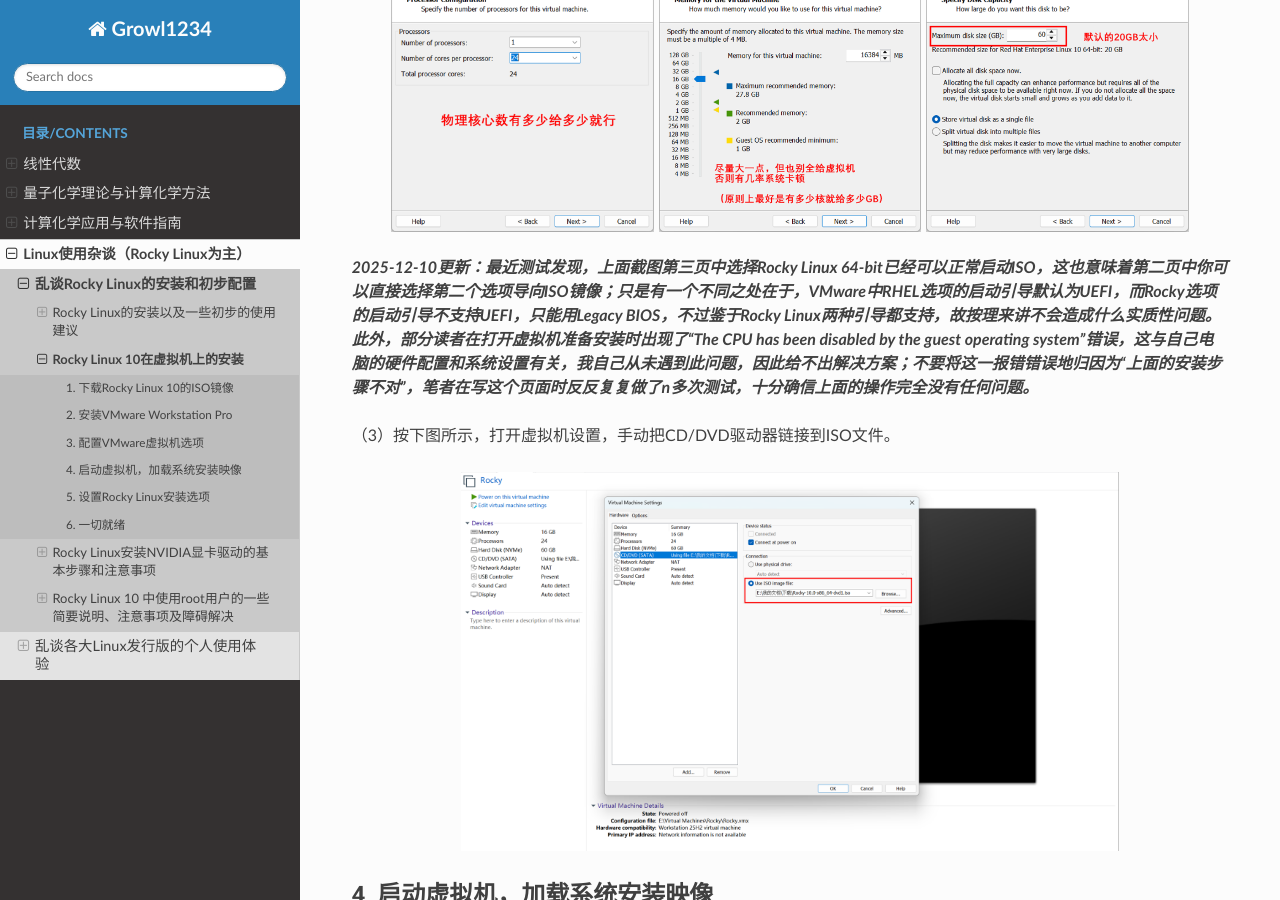
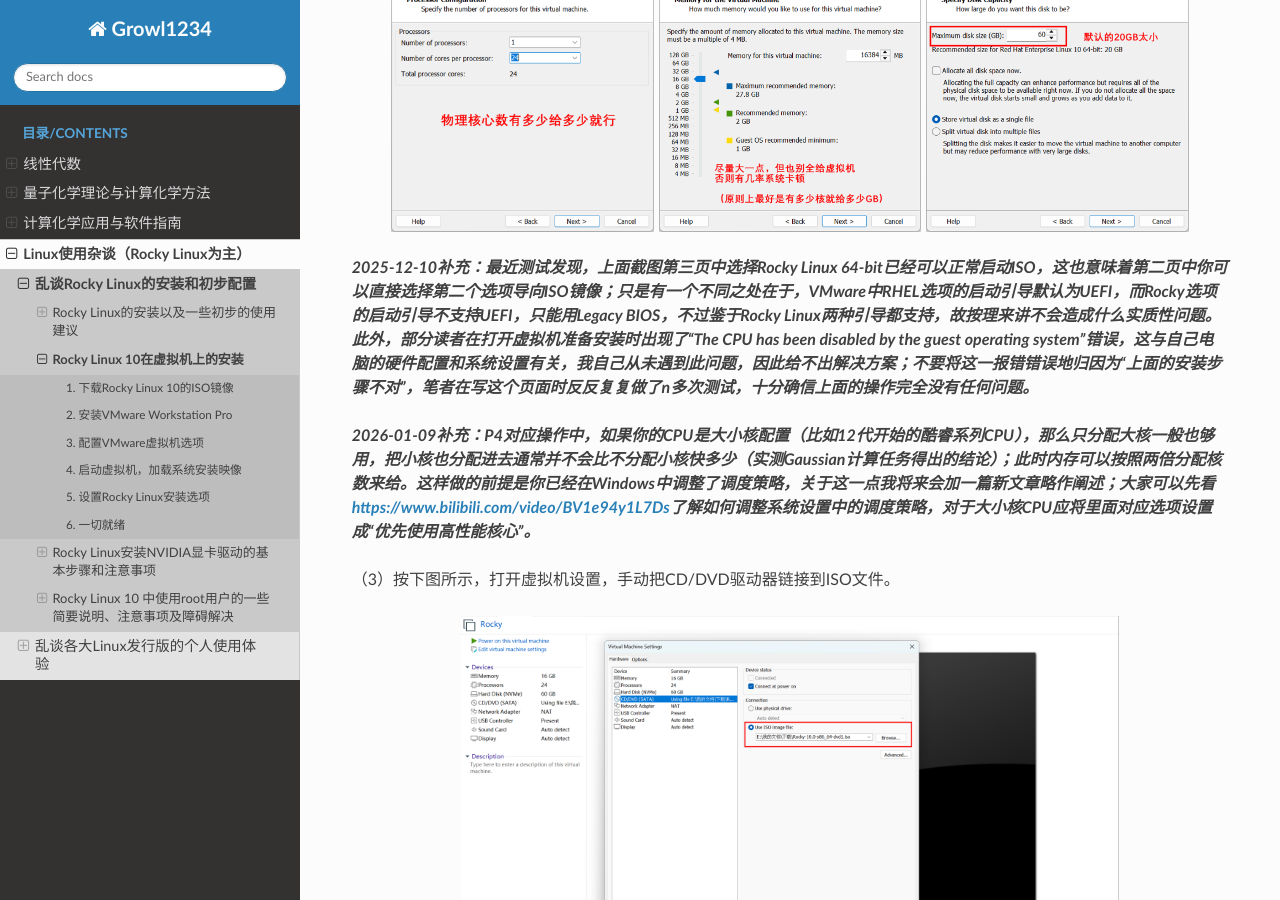
Before and after one commit to Growl1234/RTDProject, a Sphinx documentation site: the page built from source/linux/rocky/vmware_installation.md, in a window 1280 px wide and 900 px high, scrolled down 967 px. Built offline with Sphinx 7.4.7 and the Read the Docs theme 3.1.0, drawn with Linux system fonts in a browser that asks for light colours; some of the changed text lies outside the part shown.

Commit message:
Update vmware_installation.md

```diff
--- a/source/linux/rocky/vmware_installation.md
+++ b/source/linux/rocky/vmware_installation.md
@@ -1,6 +1,6 @@
 ## Rocky Linux 10在虚拟机上的安装
 
-***Last Updated: 2025-12-10***
+***Last Updated: 2026-01-09***
 
 **【写在前面：读这篇文章前吐血建议读者先认真看看我的[《Rocky Linux的安装以及一些初步的使用建议》](./installation)这篇文章，下面涉及的部分重复内容我已经在里写得很详细了，因此不再赘述，仅在有可能的不同点时加一些补充。那篇文章最后的“一些额外的使用建议”对虚拟机也一样适用。】**
 
@@ -25,7 +25,9 @@
   <img src="../../_static/images/vm6.png" width="30%" />
 </p>
 
-***2025-12-10更新：最近测试发现，上面截图第三页中选择Rocky Linux 64-bit已经可以正常启动ISO，这也意味着第二页中你可以直接选择第二个选项导向ISO镜像；只是有一个不同之处在于，VMware中RHEL选项的启动引导默认为UEFI，而Rocky选项的启动引导不支持UEFI，只能用Legacy BIOS，不过鉴于Rocky Linux两种引导都支持，故按理来讲不会造成什么实质性问题。此外，部分读者在打开虚拟机准备安装时出现了“The CPU has been disabled by the guest operating system”错误，这与自己电脑的硬件配置和系统设置有关，我自己从未遇到此问题，因此给不出解决方案；不要将这一报错错误地归因为“上面的安装步骤不对”，笔者在写这个页面时反反复复做了n多次测试，十分确信上面的操作完全没有任何问题。***
+***2025-12-10补充：最近测试发现，上面截图第三页中选择Rocky Linux 64-bit已经可以正常启动ISO，这也意味着第二页中你可以直接选择第二个选项导向ISO镜像；只是有一个不同之处在于，VMware中RHEL选项的启动引导默认为UEFI，而Rocky选项的启动引导不支持UEFI，只能用Legacy BIOS，不过鉴于Rocky Linux两种引导都支持，故按理来讲不会造成什么实质性问题。此外，部分读者在打开虚拟机准备安装时出现了“The CPU has been disabled by the guest operating system”错误，这与自己电脑的硬件配置和系统设置有关，我自己从未遇到此问题，因此给不出解决方案；不要将这一报错错误地归因为“上面的安装步骤不对”，笔者在写这个页面时反反复复做了n多次测试，十分确信上面的操作完全没有任何问题。***
+
+***2026-01-09补充：P4对应操作中，如果你的CPU是大小核配置（比如12代开始的酷睿系列CPU），那么只分配大核一般也够用，把小核也分配进去通常并不会比不分配小核快多少（实测Gaussian计算任务得出的结论）；此时内存可以按照两倍分配核数来给。这样做的前提是你已经在Windows中调整了调度策略，关于这一点我将来会加一篇新文章略作阐述；大家可以先看[https://www.bilibili.com/video/BV1e94y1L7Ds](https://www.bilibili.com/video/BV1e94y1L7Ds)了解如何调整系统设置中的调度策略，对于大小核CPU应将里面对应选项设置成“优先使用高性能核心”。***
 
 （3）按下图所示，打开虚拟机设置，手动把CD/DVD驱动器链接到ISO文件。
 
```
